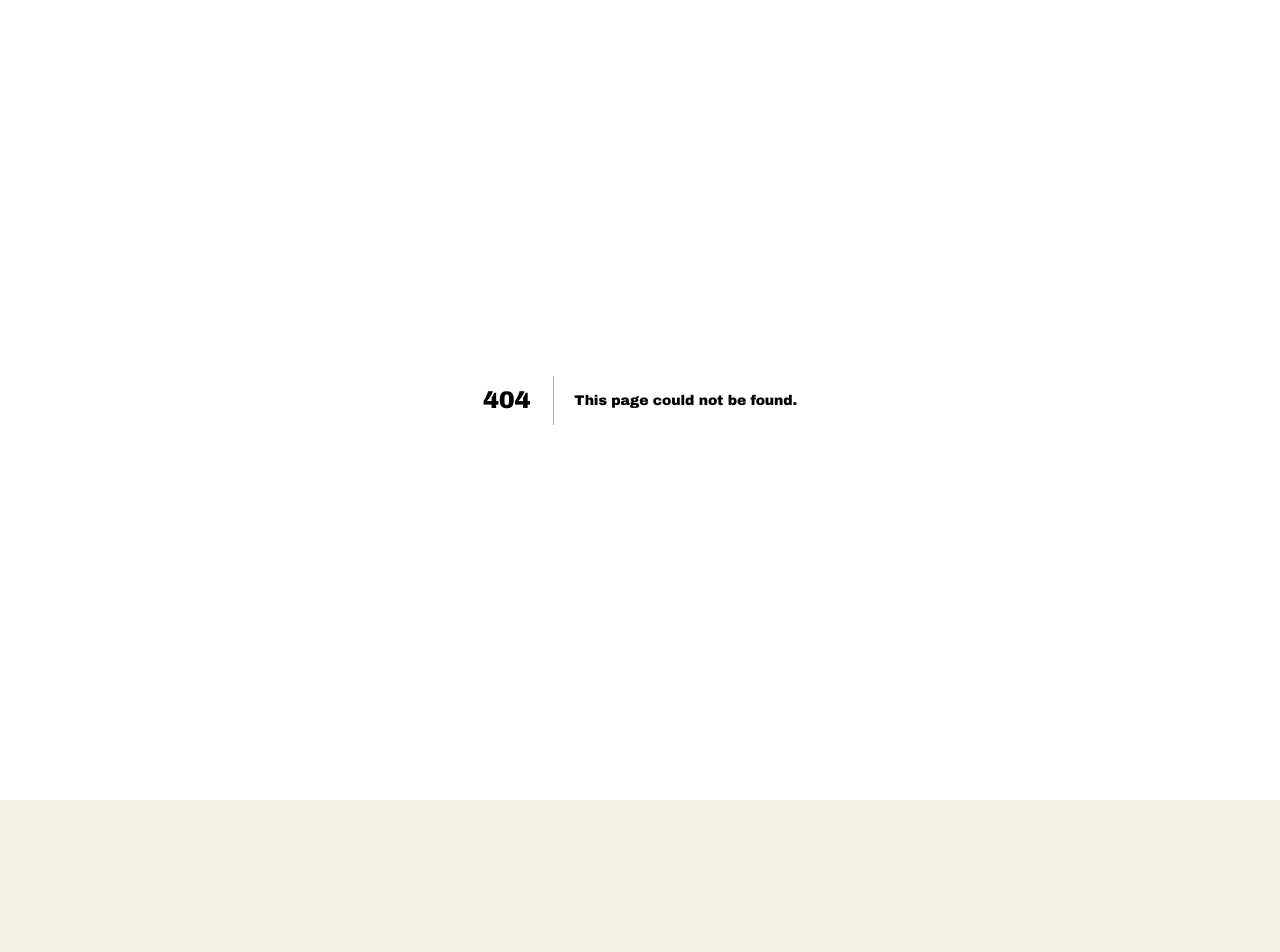
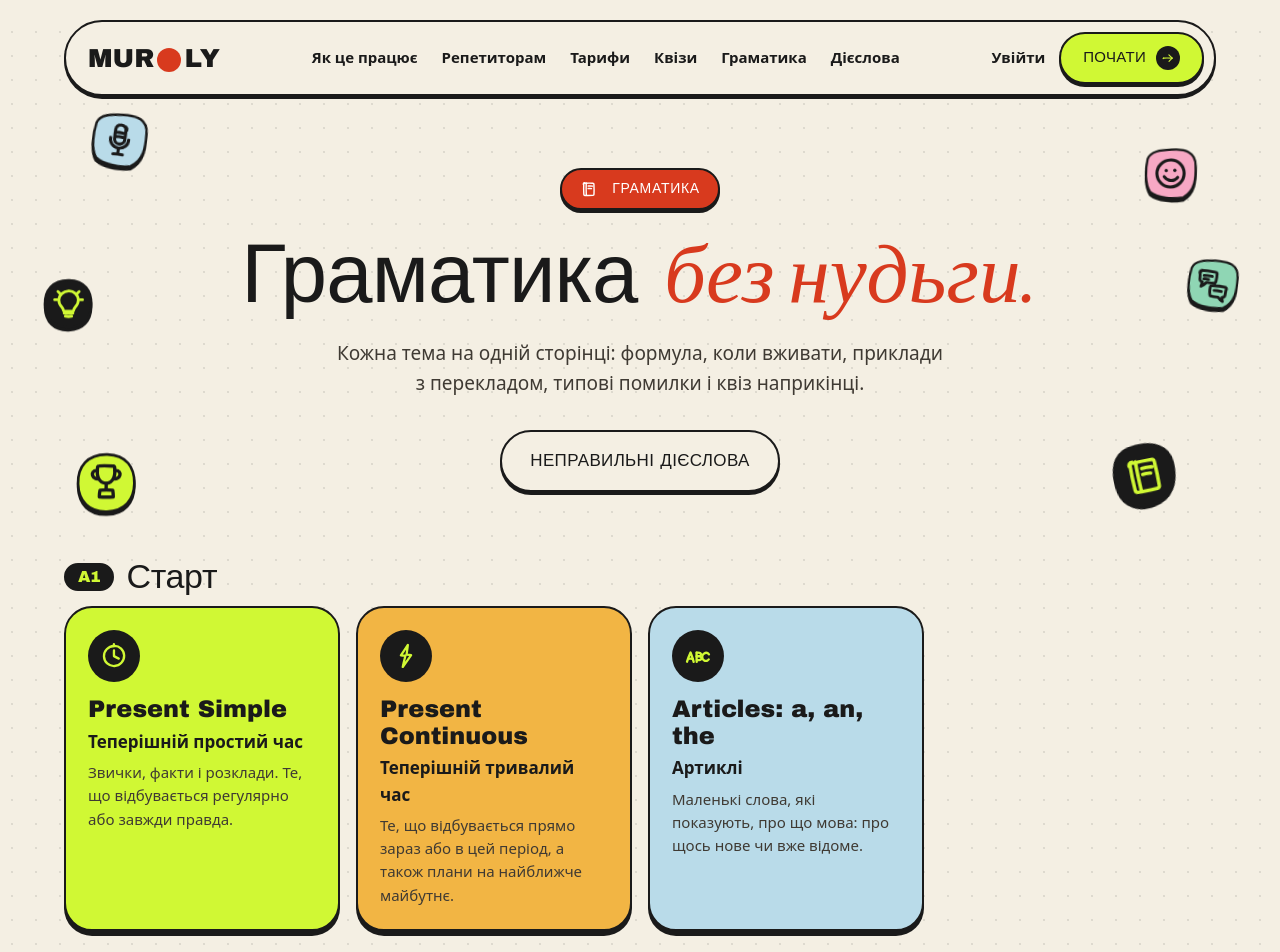
Before and after one commit to mariyavalyanskaya95-create/murly-saas, a Next.js app: page /grammar in a window 1280 px wide. Before the commit this address had no page. Shown: the top 952 px of the page. Before the commit the page ends 800 px from the top, so only its background shows below. Built offline with nearby package versions, Linux system fonts and the light colour scheme; no server answers; a web font is replaced by a local one.

Commit message:
Murly: /grammar index

```diff
--- /dev/null
+++ b/app/(marketing)/grammar/page.tsx
@@ -0,0 +1,52 @@
+import Link from 'next/link';
+import type { Metadata } from 'next';
+import Icon from '@/components/Icon';
+import Stickers from '@/components/Stickers';
+import SiteNav from '@/components/SiteNav';
+import SiteFooter from '@/components/SiteFooter';
+import { GRAMMAR } from '@/lib/grammar';
+
+export const metadata: Metadata = {
+  title: 'Граматика англійської простими словами: правила, приклади, вправи',
+  description: 'Часи, артиклі, ступені порівняння, умовні речення і пасив. Коротко, з прикладами і перекладом, а після кожної теми квіз.',
+  alternates: { canonical: '/grammar' },
+};
+
+const LEVELS = ['A1', 'A2', 'B1', 'B2'] as const;
+
+export default function GrammarIndexPage() {
+  return (
+    <>
+      <SiteNav />
+      <section className="mu-page-hero" data-stickers="6">
+        <div className="mu-container">
+          <span className="mu-section__eyebrow"><Icon id="e-book" />Граматика</span>
+          <h1>Граматика <em>без нудьги.</em></h1>
+          <p>Кожна тема на одній сторінці: формула, коли вживати, приклади з перекладом, типові помилки і квіз наприкінці.</p>
+          <Link href="/irregular-verbs" className="mu-btn mu-btn--lg">Неправильні дієслова</Link>
+        </div>
+      </section>
+
+      {LEVELS.filter((l) => GRAMMAR.some((g) => g.level === l)).map((level) => (
+        <section key={level} className="mu-section" style={{ paddingTop: 0 }}>
+          <div className="mu-container">
+            <h2 className="gr-h"><span className="gr-level">{level}</span>{level === 'A1' ? 'Старт' : level === 'A2' ? 'Базовий' : level === 'B1' ? 'Середній' : 'Вище середнього'}</h2>
+            <div className="gr-grid">
+              {GRAMMAR.filter((g) => g.level === level).map((g) => (
+                <Link key={g.slug} href={`/grammar/${g.slug}`} className={`gr-card gr--${g.color}`}>
+                  <span className="gr-card__ic"><Icon id={g.icon} /></span>
+                  <span className="gr-card__title">{g.title}</span>
+                  <span className="gr-card__uk">{g.uk}</span>
+                  <span className="gr-card__lead">{g.lead}</span>
+                </Link>
+              ))}
+            </div>
+          </div>
+        </section>
+      ))}
+
+      <SiteFooter />
+      <Stickers />
+    </>
+  );
+}
```
